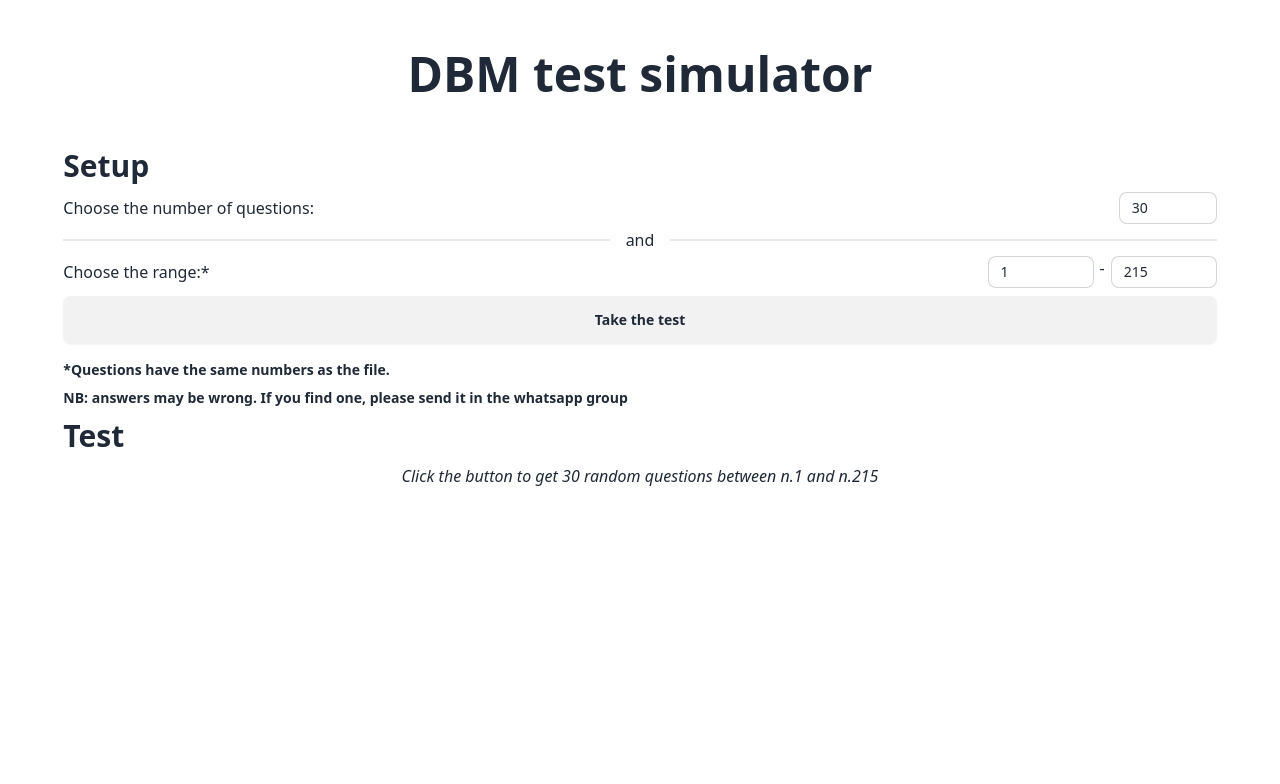
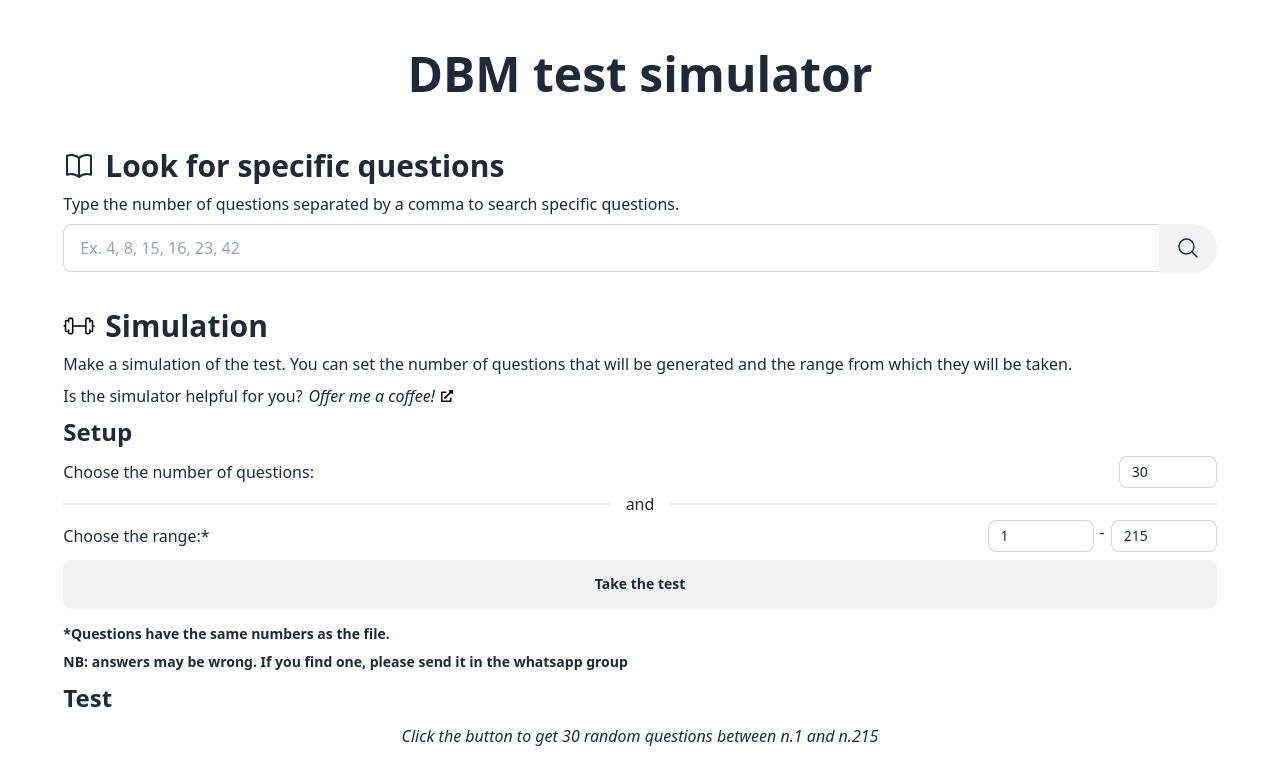
Before and after one commit to Gabriele3vi/DigitalBusinessModellingQuiz, a SvelteKit app: page / in a window 1280 px wide. Shown: the top 784 px of the page. Built offline with nearby package versions, Linux system fonts and the light colour scheme.

Commit message:
Added "search questions" feature

```diff
--- a/src/components/Question.svelte
+++ b/src/components/Question.svelte
@@ -6,7 +6,6 @@
     export let correctAnswer;
 
     let givenAnswer = ""
-
     answers = shuffle(answers)
 
     if (givenAnswer == correctAnswer) console.log("correct")
--- a/src/routes/+page.svelte
+++ b/src/routes/+page.svelte
@@ -11,6 +11,10 @@
   let maxQ = 215
   let minQ = 1
   let errorMsg = ""
+  let qToSearch = ""
+  let errorSearchMsg = ""
+
+  let questionsAnswer = []
 
 
   //questo metodo ritorna una lista di interi random diversi di lunghezza data nel range [min, max]
@@ -54,6 +58,38 @@
 
     buttonMsg = "Change questions"
   }
+
+  function searchQuestions() {
+    if (!qToSearch) {
+      errorSearchMsg = "Insert a number"
+      return
+    }
+    qToSearch = qToSearch.trim()
+    let currentAnswers = []
+    let qIndexes = qToSearch.split(",")
+
+    for (let i of qIndexes){
+      try {
+        i = parseInt(i.trim())
+      } catch (error) {
+        errorSearchMsg = "you didn't insered a number"
+
+      }
+
+      if (i < 1 || i > 215)
+        continue
+
+      currentAnswers.push(data.questions[i - 1])
+    }
+
+    if (currentAnswers.length == 0) {
+      errorSearchMsg = "Input in wrong. Make sure you insered value between 1 and 215"
+      return
+    }
+
+    errorSearchMsg = ""
+    questionsAnswer = currentAnswers
+  }
 </script>
 
 
@@ -62,7 +98,56 @@
       DBM test simulator
   </h1>
   <div class="flex flex-col gap-y-2">
-    <h2 class="text-3xl font-bold">Setup</h2>
+    <div class="flex flex-row gap-x-2.5 items-center">
+      <svg xmlns="http://www.w3.org/2000/svg" fill="none" viewBox="0 0 24 24" stroke-width="1.5" stroke="currentColor" class="w-8 h-8">
+        <path stroke-linecap="round" stroke-linejoin="round" d="M12 6.042A8.967 8.967 0 006 3.75c-1.052 0-2.062.18-3 .512v14.25A8.987 8.987 0 016 18c2.305 0 4.408.867 6 2.292m0-14.25a8.966 8.966 0 016-2.292c1.052 0 2.062.18 3 .512v14.25A8.987 8.987 0 0018 18a8.967 8.967 0 00-6 2.292m0-14.25v14.25" />
+      </svg>
+    <h2 class="text-3xl font-bold">Look for specific questions</h2>
+    </div>
+    <p>Type the number of questions separated by a comma to search specific questions.</p>
+    <div class="join">
+      <input class="input input-bordered join-item w-full" placeholder="Ex. 4, 8, 15, 16, 23, 42" bind:value={qToSearch}/>
+      <button class="btn join-item rounded-r-full" on:click={searchQuestions}>
+        <svg xmlns="http://www.w3.org/2000/svg" fill="none" viewBox="0 0 24 24" stroke-width="1.5" stroke="currentColor" class="w-6 h-6">
+          <path stroke-linecap="round" stroke-linejoin="round" d="M21 21l-5.197-5.197m0 0A7.5 7.5 0 105.196 5.196a7.5 7.5 0 0010.607 10.607z" />
+        </svg>
+      </button>
+    </div>
+    <p class="font-bold text-red-600 text-sm">{errorSearchMsg}</p>
+    <div class="flex flex-col gap-y-2">
+      {#each questionsAnswer as qa}
+        <Question {...qa}/>
+      {/each}
+  </div>
+  </div>
+  <div class="flex flex-col gap-y-2 mt-2.5">
+    <div class="flex flex-row gap-x-2.5 items-center">
+      <svg xmlns:sketch="http://www.bohemiancoding.com/sketch/ns" xmlns="http://www.w3.org/2000/svg" xmlns:xlink="http://www.w3.org/1999/xlink" version="1.1" id="Layer_1" class="w-8 h-8 font-bold" viewBox="0 0 63 32" enable-background="new 0 0 63 32" xml:space="preserve">
+        <g id="Page-1" sketch:type="MSPage">
+          <g id="Weight" transform="translate(1.000000, 1.000000)" sketch:type="MSLayerGroup">
+            <path id="Shape_1_" sketch:type="MSShapeGroup" fill="none" stroke="black" stroke-width="3" stroke-linejoin="round" d="    M10.1,26H6c-1.1,0-2-0.9-2-2V6c0-1.1,0.9-2,2-2h4.1v3V2c0-1.1,0.9-2,2-2h4c1.1,0,2,0.9,2,2v26c0,1.1-0.9,2-2,2h-4    c-1.1,0-2-0.9-2-2v-5V26z"/>
+            <path id="Shape_3_" sketch:type="MSShapeGroup" fill="none" stroke="black" stroke-width="3" stroke-linejoin="round" d="    M52.1,23v5c0,1.1-0.9,2-2,2h-4c-1.1,0-2-0.9-2-2V2c0-1.1,0.9-2,2-2h4c1.1,0,2,0.9,2,2v5V4h3c1.1,0,2,0.9,2,2v18c0,1.1-0.9,2-2,2    h-3V23z"/>
+
+              <line id="Rectangle-path_1_" sketch:type="MSShapeGroup" fill="none" stroke="black" stroke-width="3" x1="44" y1="15" x2="18.1" y2="15">
+            </line>
+            <path id="Shape_2_" sketch:type="MSShapeGroup" fill="none" stroke="black" stroke-width="3" d="M4,15H0.1"/>
+            <path id="Shape_6_" sketch:type="MSShapeGroup" fill="none" stroke="black" stroke-width="3" d="M61,15h-3.9"/>
+          </g>
+        </g>
+        </svg>
+    <h1 class="text-3xl font-bold">Simulation</h1>
+    </div>
+    <p>Make a simulation of the test. You can set the number of questions that will be generated and the range from which they will be taken.</p>
+
+    <div class="flex flex-row gap-x-1.5 items-center">
+    <p>Is the simulator helpful for you? </p>
+    <a class="font-medium italic flex flex-row items-center gap-x-1.5" href="https://www.paypal.com/paypalme/my/settings?flow=cmV0dXJuVXJsPWh0dHBzOi8vd3d3LnBheXBhbC5jb20vbXlhY2NvdW50L3RyYW5zZmVyL2hvbWVwYWdlL3JlcXVlc3QmY2FuY2VsVXJsPWh0dHBzOi8vd3d3LnBheXBhbC5jb20vbXlhY2NvdW50L3RyYW5zZmVyL2hvbWVwYWdlL3JlcXVlc3Q="> Offer me a coffee!
+      <svg xmlns="http://www.w3.org/2000/svg" class="w-3 h-3" viewBox="0 0 512 512">
+        <path stroke="#0000FF" d="M432 320H400a16 16 0 0 0 -16 16V448H64V128H208a16 16 0 0 0 16-16V80a16 16 0 0 0 -16-16H48A48 48 0 0 0 0 112V464a48 48 0 0 0 48 48H400a48 48 0 0 0 48-48V336A16 16 0 0 0 432 320zM488 0h-128c-21.4 0-32.1 25.9-17 41l35.7 35.7L135 320.4a24 24 0 0 0 0 34L157.7 377a24 24 0 0 0 34 0L435.3 133.3 471 169c15 15 41 4.5 41-17V24A24 24 0 0 0 488 0z"/>
+      </svg>
+    </a>
+    </div>
+    <h2 class="text-2xl font-bold">Setup</h2>
     <div class="flex flex-row justify-between items-center">
       <label for="qnumber" class="">Choose the number of questions:</label>
       <input name="qnumber" type="number" min="1" max="30" step="1" bind:value={numRandomQuest} class="input input-bordered input-sm w-min max-w-xs" />
@@ -90,7 +175,7 @@
     <p class="text-sm font-bold">NB: answers may be wrong. If you find one, please send it in the whatsapp group</p>
 
   </div>
-  <h1 class="text-3xl font-bold">Test</h1>
+  <h1 class="text-2xl font-bold">Test</h1>
   <div class="flex flex-col gap-y-5">
     {#if !started}
     <h3 class="text-center italic">Click the button to get {numRandomQuest} random questions between n.{minQ} and n.{maxQ}</h3>
```
